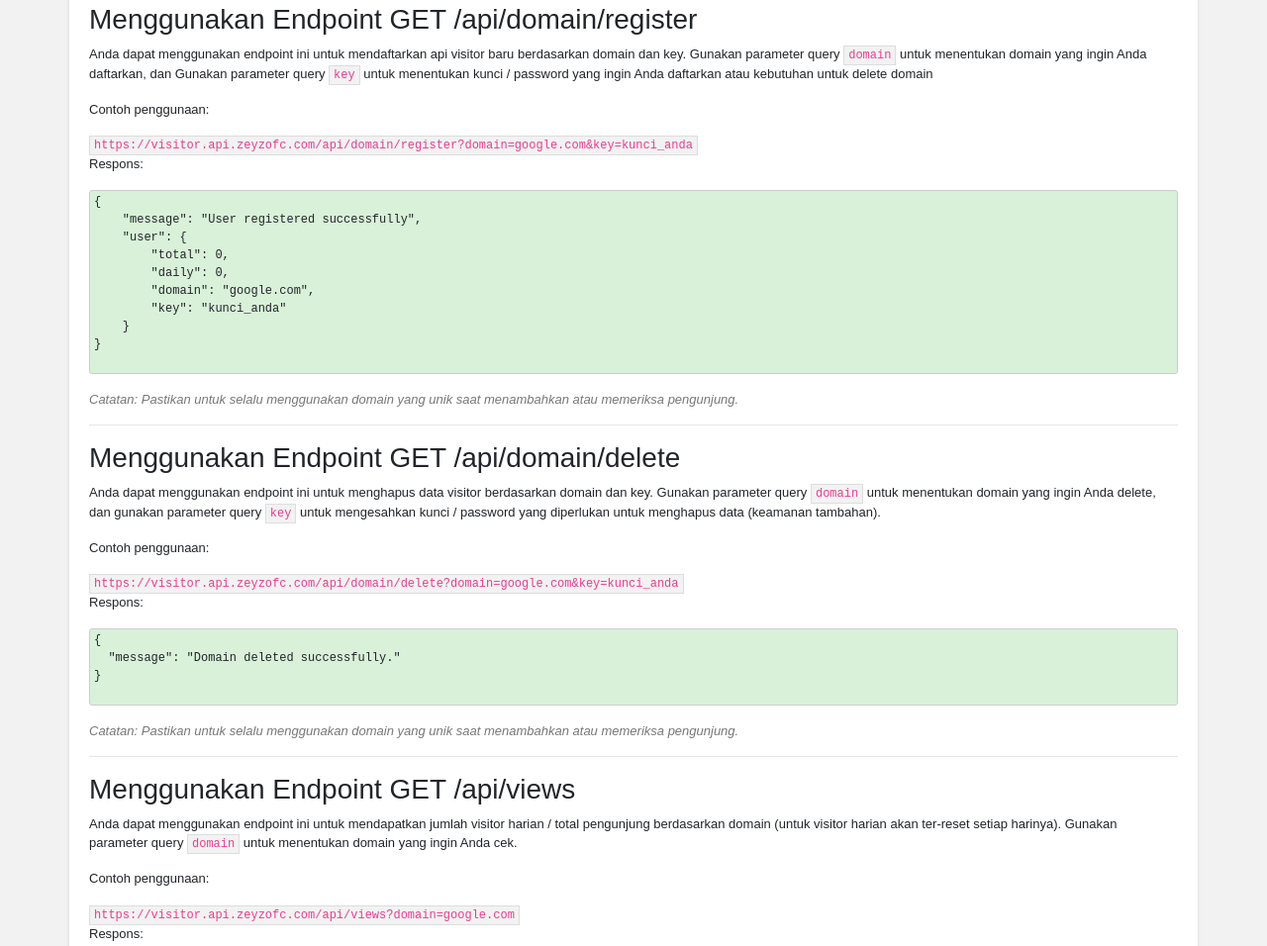
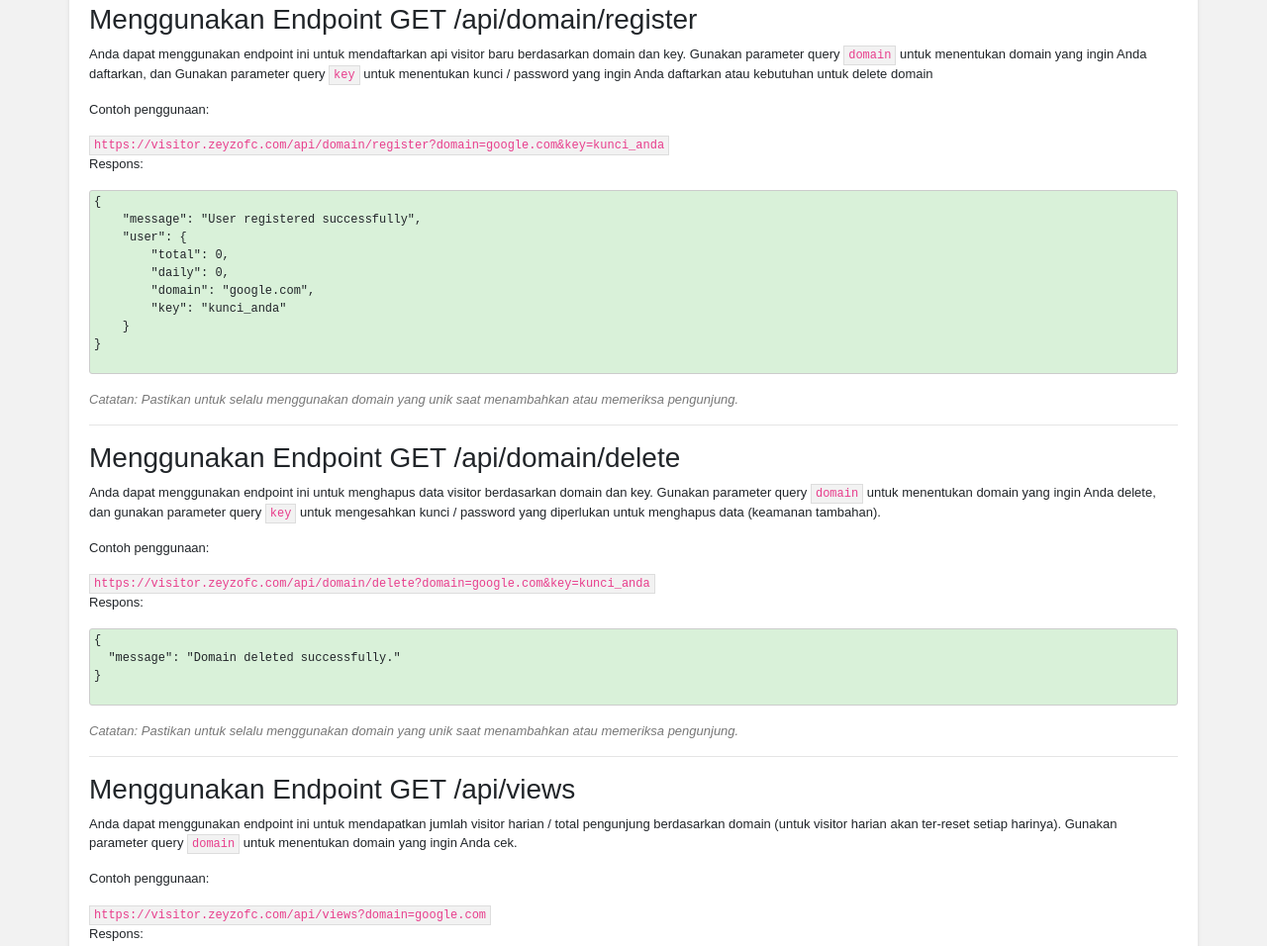
Before and after one commit to zeyzofc/visitor, a website: page views/index.html in a window 1280 px wide. Shown: the part 359-1315 px from the top of the page at 99% size. Drawn offline with nearby package versions, Linux system fonts and the light colour scheme.

Commit message:
Update index.html

```diff
--- a/views/index.html
+++ b/views/index.html
@@ -124,7 +124,7 @@
 
     <div class="container">
 
-      <p><span class="badge badge-primary">Information: </span> Jika ada error dengan api ini sila lapor ke <a href="https://api.whatsapp.com/send?phone=60146351257" target="_blank">Zeyz</a></p><hr>
+      <p><span class="badge badge-primary">Information: </span> Jika ada error dengan api ini sila lapor ke <a href="https://api.whatsapp.com/send?phone=6289653633058" target="_blank">Zeyz</a></p><hr>
         <h3>Daftar Endpoint</h3>
         <ul>
             <li><strong>GET /api/domain/register</strong>: Mendaftarkan Domain baharu.</li>
@@ -139,7 +139,7 @@
         <h3>Menggunakan Endpoint GET /api/domain/register</h3>
         <p>Anda dapat menggunakan endpoint ini untuk mendaftarkan api visitor baru berdasarkan domain dan key. Gunakan parameter query <code>domain</code> untuk menentukan domain yang ingin Anda daftarkan, dan Gunakan parameter query <code>key</code> untuk menentukan kunci / password yang ingin Anda daftarkan atau kebutuhan untuk delete domain</p>
         <p>Contoh penggunaan:</p>
-        <code>https://visitor.api.zeyzofc.com/api/domain/register?domain=google.com&key=kunci_anda</code>
+        <code>https://visitor.zeyzofc.com/api/domain/register?domain=google.com&key=kunci_anda</code>
         <p>Respons:</p>
         <pre id="custom-code">
 {
@@ -161,7 +161,7 @@
         <p>Anda dapat menggunakan endpoint ini untuk menghapus data visitor berdasarkan domain dan key. Gunakan parameter query <code>domain</code> untuk menentukan domain yang ingin Anda delete, dan gunakan parameter query <code>key</code> untuk mengesahkan kunci / password yang diperlukan untuk menghapus data (keamanan tambahan).</p>
 
         <p>Contoh penggunaan:</p>
-        <code>https://visitor.api.zeyzofc.com/api/domain/delete?domain=google.com&key=kunci_anda</code>
+        <code>https://visitor.zeyzofc.com/api/domain/delete?domain=google.com&key=kunci_anda</code>
         <p>Respons:</p>
         <pre id="custom-code">
 {
@@ -177,7 +177,7 @@
         <h3>Menggunakan Endpoint GET /api/views</h3>
         <p>Anda dapat menggunakan endpoint ini untuk mendapatkan jumlah visitor harian / total pengunjung berdasarkan domain (untuk visitor harian akan ter-reset setiap harinya). Gunakan parameter query <code>domain</code> untuk menentukan domain yang ingin Anda cek.</p>
         <p>Contoh penggunaan:</p>
-        <code>https://visitor.api.zeyzofc.com/api/views?domain=google.com</code>
+        <code>https://visitor.zeyzofc.com/api/views?domain=google.com</code>
         <p>Respons:</p>
         <pre id="custom-code">
 {
@@ -195,7 +195,7 @@
         <h3>Menggunakan Endpoint GET /api/views/add</h3>
         <p>Anda dapat menggunakan endpoint ini untuk menambahkan jumlah visitor harian / total pengunjung berdasarkan domain (untuk visitor harian akan ter-reset setiap harinya). Gunakan parameter query <code>domain</code> untuk menentukan domain yang ingin Anda tambahkan visitornya.</p>
         <p>Contoh penggunaan:</p>
-        <code>https://visitor.api.zeyzofc.com/api/views/add?domain=google.com</code>
+        <code>https://visitor.zeyzofc.com/api/views/add?domain=google.com</code>
         <p>Respons:</p>
         <pre id="custom-code">
 {
```
